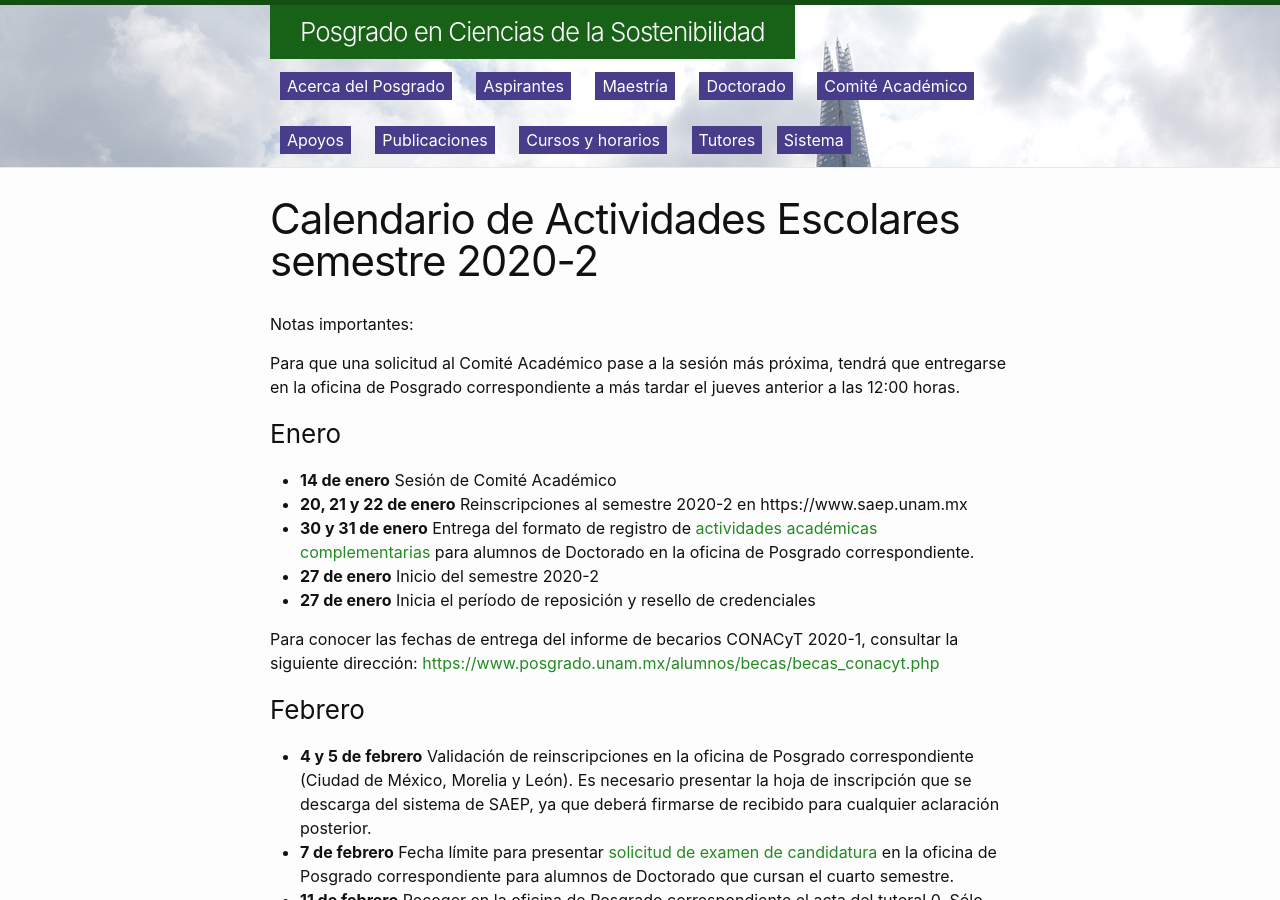
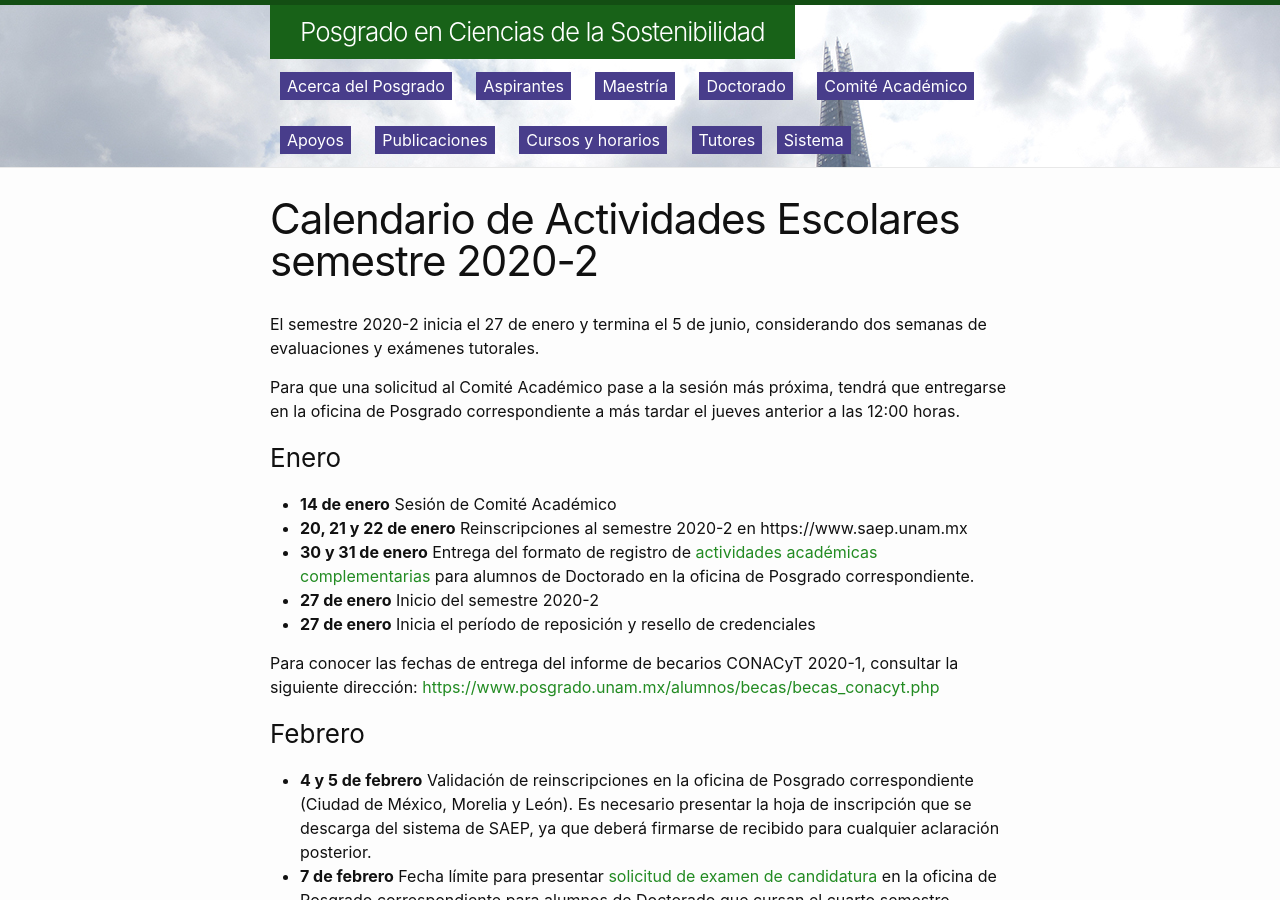
Before and after one commit to pcs-unam/pcs-unam.github.io, a Jekyll site: the page built from posgrado/calendario2.md, in a window 1280 px wide and 900 px high. Built offline with Jekyll 4.4.1, drawn with Linux system fonts in a browser that asks for light colours.

Commit message:
Se agregó nota al principio del calendario

```diff
--- a/posgrado/calendario2.md
+++ b/posgrado/calendario2.md
@@ -5,7 +5,7 @@ permalink: /posgrado/calendario2/
 pleca: /assets/plecas/p17.jpg
 ---
 
-Notas importantes:
+El semestre 2020-2 inicia el 27 de enero y termina el 5 de junio, considerando dos semanas de evaluaciones y exámenes tutorales.
 
 Para que una solicitud al Comité Académico pase a la sesión más próxima, tendrá que entregarse en la oficina de Posgrado correspondiente a más tardar el jueves anterior a las 12:00 horas.
 
```
